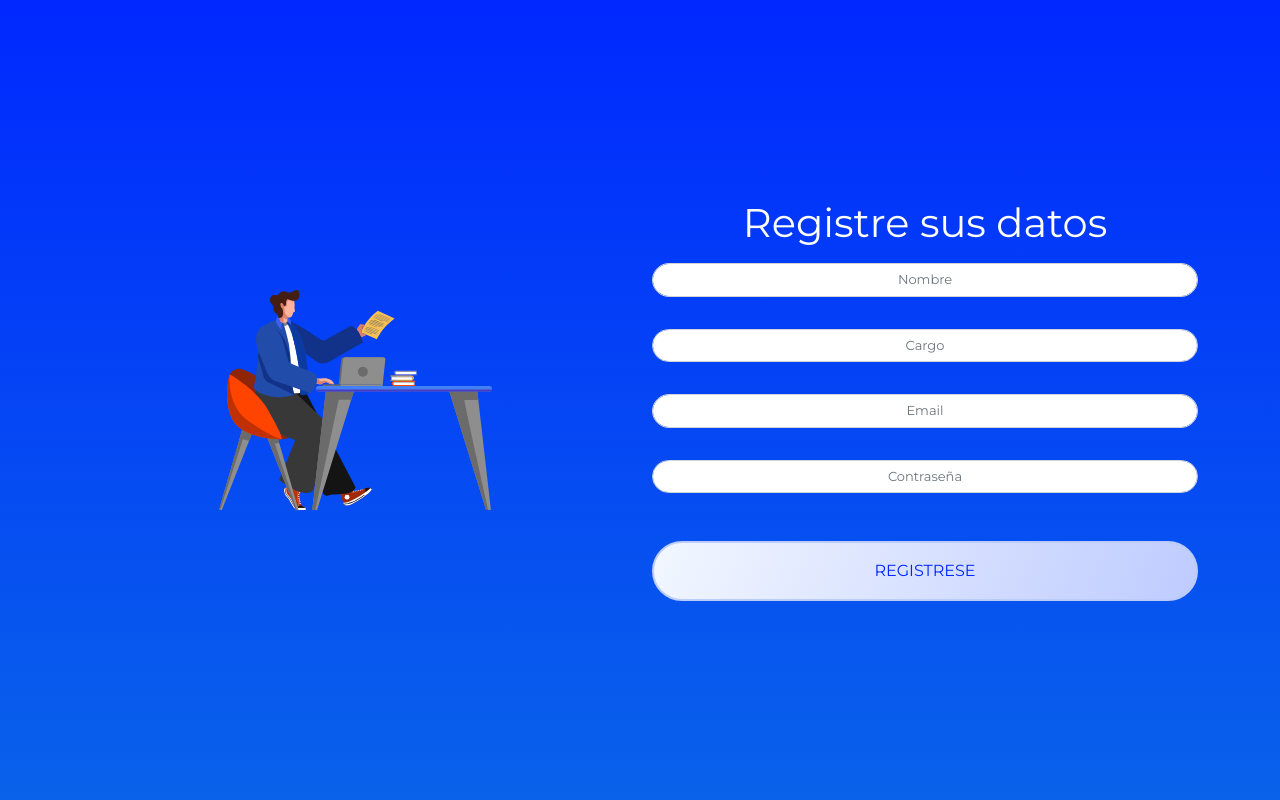
After one commit to desarrollandoapps/unicorn, a Django app: page /registro in a window 1280 px wide. The commit adds this page. Run offline with Django 3.2, Linux system fonts and the light colour scheme; some libraries are stand-ins or nearby versions.

Commit message:
Candidato

```diff
--- /dev/null
+++ b/Unicorn/Templates/registro-candidato.html
@@ -0,0 +1,43 @@
+{% load static %}
+<!DOCTYPE html>
+<html lang="es">
+<head>
+    <meta charset="UTF-8">
+    <meta http-equiv="X-UA-Compatible" content="IE=edge">
+    <meta name="viewport" content="width=device-width, initial-scale=1.0">
+    <link rel="shortcut icon" type="image/jpg" href='{% static "assets/images/favicon.ico" %}' />
+    <link rel="stylesheet" href='{% static "assets/css/bootstrap.min.css" %}'>
+    <link rel="stylesheet" href='{% static "assets/css/unicorn.css" %}'>
+    <title>Unicorn</title>
+</head>
+    <body class="fondo-azul">
+        <div class="container alto-full">
+            <div class="row alto-full">
+                <div class="col-md-6 d-flex justify-content-center align-items-center">
+                    <img src='{% static "assets/images/login.svg" %}' class="w-50">
+                </div>
+                <div class="col-md-6 d-flex align-items-center">
+                    <form action="" method="POST" class="w-100">
+                        {% csrf_token %}
+                        <div class="d-grid gap-2">
+                            <h1 class="text-white text-center">Registre sus datos</h1>
+                            <input type="text" name="nombre" id="nombre" class="form-control mb-4" placeholder="Nombre" required>
+                            <input type="text" name="cargo" id="cargo" class="form-control mb-4" placeholder="Cargo" required>
+                            <input type="email" name="email" id="email" class="form-control mb-4" placeholder="Email" required>
+                            <input type="password" name="contrasena" id="contrasena" class="form-control mb-5" placeholder="Contraseña" required>
+
+                        </div>
+                        <div class="d-grid gap-2">
+                            <button type="submit" class="btn btn-principal">REGISTRESE</button>
+                        </div>
+                    </form>
+                </div>
+            </div>
+        </div>
+
+        <!-- FIN NAVBAR -->
+
+        <script src='{% static "assets/js/bootstrap.bundle.min.js" %}'></script>
+    </body>
+
+</html>
--- a/Unicorn/settings.py
+++ b/Unicorn/settings.py
@@ -81,9 +81,9 @@ DATABASES = {
         'ENGINE': 'django.db.backends.mysql',
         'NAME': 'unicorn',
         'USER': 'root',
-        'PASSWORD': '',
-        'HOST': 'localhost',
-        'PORT': '3306',
+        'PASSWORD': 'root',
+        'HOST': '127.0.0.1',
+        'PORT': '8889',
         'init_command': "SET sql_mode='STRICT_TRANS_TABLES'"
     }
 }
--- a/Unicorn/urls.py
+++ b/Unicorn/urls.py
@@ -15,7 +15,7 @@ Including another URLconf
 """
 from django.contrib import admin
 from django.urls import path
-from Unicorn.views import borrardepartamento, borrarempleado, borrarempresa, detalleproceso, editardepartamento, editarempleado, entrenarred, index, ingresoempleado, ingresoempleado2, listadoempleados, logout, registrarempleado, registrarreclutador,registrarempresa,registrardepartamento,registrarproceso,indexreclutador,listadoempresa,listadodepartamento,ingresarlogin,editarempresa,listadoprocesos, registrarrespuestaempleado, finalempleado
+from Unicorn.views import borrardepartamento, borrarempleado, borrarempresa, detalleproceso, editardepartamento, editarempleado, entrenarred, index, ingresoempleado, ingresoempleado2, listadoempleados, logout, registrarCandidato, registrarempleado, registrarreclutador,registrarempresa,registrardepartamento,registrarproceso,indexreclutador,listadoempresa,listadodepartamento,ingresarlogin,editarempresa,listadoprocesos, registrarrespuestaempleado, finalempleado
 
 urlpatterns = [
     path('',index),
@@ -44,5 +44,6 @@ urlpatterns = [
     path('ingresoempleado2/<int:id>', ingresoempleado2),
     path('registrarrespuestaempleado', registrarrespuestaempleado),
     path('finalempleado', finalempleado),
-    path('entrenarred/<int:id>', entrenarred)
+    path('entrenarred/<int:id>', entrenarred),
+    path('registro',registrarCandidato)
 ]
--- a/Unicorn/views.py
+++ b/Unicorn/views.py
@@ -47,7 +47,7 @@ def logout(request):
     return redirect('/index.html')
 #endregion
 
-#region empresa
+#region Empresa
 
 def registrarempresa(request):
     if request.method=="POST":
@@ -85,7 +85,7 @@ def editarempresa(request, id):
 
 #endregion
 
-#region departamento
+#region Departamento
 
 def registrardepartamento(request, id):
     empresa = Empresa.objects.get(id = id)
@@ -139,7 +139,7 @@ def editardepartamento(request, id):
 
 #endregion
 
-#region proceso
+#region Proceso
 
 def registrarproceso(request,id):
     iddepartamento = str(id)
@@ -177,16 +177,20 @@ def random_id(lenght=6):
 def detalleproceso(request, id):
     proceso = Proceso.objects.get(id = id)
     departamento = proceso.departamento_id
-    # respuestas del departamento
-    respuestas = Respuesta_ADN.objects.filter(departamento_id = departamento)
-    # Obtener los empleados por las repuestas
-    idE = Respuesta_ADN.objects.distinct().values('empleado_id').filter(departamento_id = departamento)
-    todasrespuestas = Respuesta_ADN.objects.filter(departamento_id = departamento)
-    ids = []
-    for id1 in idE:
-        ids.append(id1['empleado_id'])
-    numResp = len(ids)
-    return render(request, "Proceso/detalleproceso.html", {"proceso": proceso, "numResp": numResp})
+    if proceso.Estado == "En preparación":
+        # respuestas del departamento
+        respuestas = Respuesta_ADN.objects.filter(departamento_id = departamento)
+        # Obtener los empleados por las repuestas
+        idE = Respuesta_ADN.objects.distinct().values('empleado_id').filter(departamento_id = departamento)
+        todasrespuestas = Respuesta_ADN.objects.filter(departamento_id = departamento)
+        ids = []
+        for id1 in idE:
+            ids.append(id1['empleado_id'])
+        numResp = len(ids)
+        return render(request, "Proceso/detalleproceso.html", {"proceso": proceso, "numResp": numResp})
+    #elif proceso.Estado == "Iniciado":
+        # Respuestas de candidatos
+        #return render(request, "Proceso/detalleproceso.html", {"proceso": proceso, "numResp": numResp})
 
 def entrenarred(request, id):
     proceso = Proceso.objects.get(id = id)
@@ -253,10 +257,18 @@ def entrenarred(request, id):
     # Compila el modelo
     model.compile(loss='binary_crossentropy', optimizer='adam', metrics=['accuracy'])
     # Ajusta el modelo
-    model.fit(x, y, epochs=150, batch_size=1)
+    #model.fit(x, y, epochs=150, batch_size=1)
     # Guarda el modelo
-    model.save('Unicorn/Public/models/modelo' + departamento + '.h5')
-    return render(request, "Proceso/entrenared.html",{'idE': idE, 'respuestasEmpleados': x, "y":y})
+    #model.save('Unicorn/Public/models/modelo' + str(departamento) + '.h5')
+    # Cambiar el estado del proceso
+    cambiarEstadoProceso(id, "Iniciado")
+    proceso = Proceso.objects.get(id = id)
+    return render(request, "Proceso/entrenared.html",{'idE': idE, 'respuestasEmpleados': x, "y":y, "proceso": proceso})
+
+def cambiarEstadoProceso(idProceso, estado):
+    actualizar = connection.cursor()
+    strId = str(idProceso)
+    actualizar.execute("call cambiarEstadoProceso('" + strId + "', '"+ estado +"')")
 #endregion
 
 #region Reclutador
@@ -366,3 +378,21 @@ def finalempleado(request):
     return render(request, "final-cuestionario-empleado.html")
 
 #endregion
+
+#region Candidato
+def registrarCandidato(request):
+    if request.method=="POST":
+        if request.POST.get('nombre') and request.POST.get('cargo') and request.POST.get('email') and request.POST.get('contrasena'):
+            reclutador = Reclutador()
+            reclutador.Nombre = request.POST.get('nombre')
+            reclutador.Cargo = request.POST.get('cargo')
+            reclutador.Email = request.POST.get('email')
+            insertar = connection.cursor()
+            insertar.execute("call registrarreclutador('"+reclutador.Nombre+"','"+reclutador.Cargo+"','"+reclutador.Email+"')")
+            user = User.objects.create_user(request.POST.get('email'), request.POST.get('email'), request.POST.get('contrasena'))
+            user.first_name = request.POST.get('nombre')
+            user.save()
+            return redirect("indexreclutador")
+    else:
+        return render(request,'registro-candidato.html')
+#endregion
```
Also changed, not shown: Unicorn/Templates/Proceso/detalleproceso.html (+24 -1 lines), Unicorn/Templates/Proceso/entrenared.html (+28 -7 lines), 3 other files.
